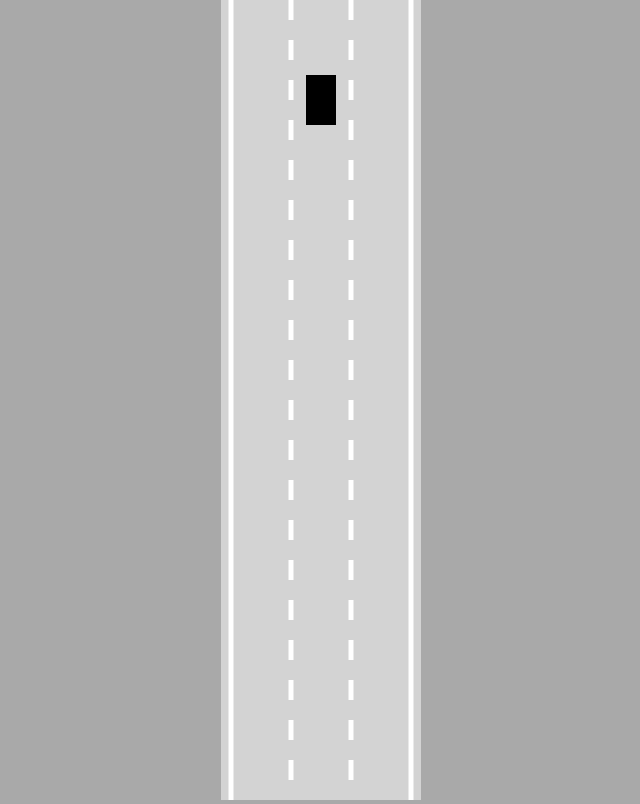
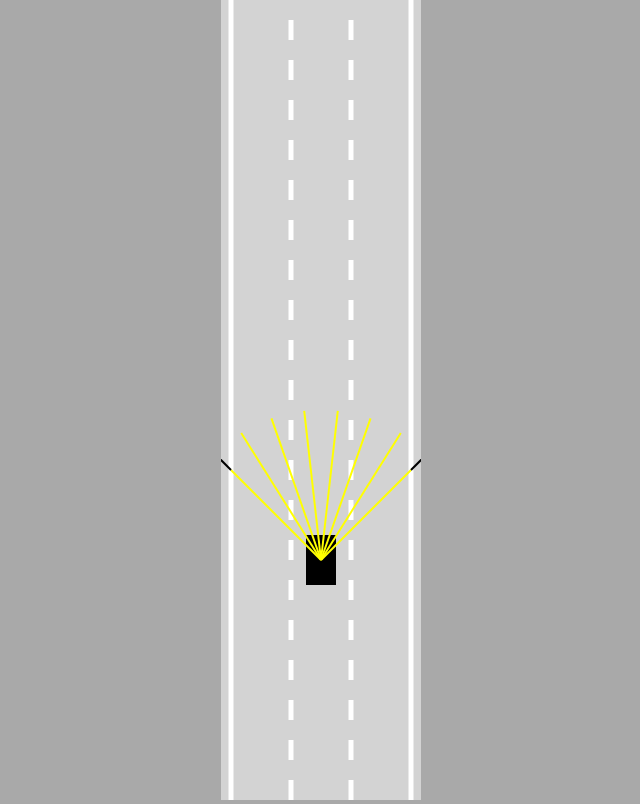
Before and after one commit to Alex-Lar/Self-Driving-Car, a plain HTML site: page index.html in a window 1280 px wide. Shown: the whole page, without its empty margins (319-959 px from the left). Drawn offline with Linux system fonts and the light colour scheme.

Commit message:
added sensor class

```diff
--- a/index.html
+++ b/index.html
@@ -7,6 +7,7 @@
     <body>
         <canvas id="myCanvas"></canvas>
 
+        <script src="js/sensor.js"></script>
         <script src="js/utils.js"></script>
         <script src="js/road.js"></script>
         <script src="js/controls.js"></script>
--- a/js/car.js
+++ b/js/car.js
@@ -12,11 +12,13 @@ class Car {
         this.friction = 0.05;       // Сопротивление
         this.angle = 0;
 
+        this.sensor = new Sensor(this);
         this.controls = new Controls();
     }
 
-    update() {
+    update(roadBorders) {
         this.#move();
+        this.sensor.update(roadBorders);
     }
 
     #move() {
@@ -70,5 +72,7 @@ class Car {
         );
 		ctx.fill();
         ctx.restore();
+
+        this.sensor.draw(ctx);
     }
 }
--- a/js/main.js
+++ b/js/main.js
@@ -5,13 +5,17 @@ const ctx = canvas.getContext("2d");
 const road = new Road(canvas.width/2, canvas.width*0.9);
 const car = new Car(road.getLaneCenter(1), 100, 30, 50);
 
-car.draw(ctx);
-
 animate();
 function animate() {
-    car.update();
+    car.update(road.borders);
     canvas.height = window.innerHeight;
+
+    ctx.save();
+    ctx.translate(0, -car.y + canvas.height*0.7);
+
     road.draw(ctx);
     car.draw(ctx);
+
+    ctx.restore();
     requestAnimationFrame(animate);
 }
--- a/js/road.js
+++ b/js/road.js
@@ -11,10 +11,22 @@ class Road {
         this.top = -infinity;
         this.bottom = infinity;
 
-        const topLeft = {x: this.left, y: this.top};
-        const topRight = {x: this.right, y: this.top};
-        const bottomLeft = {x: this.left, y: this.bottom};
-        const bottomRight = {x: this.right, y: this.bottom};
+        const topLeft = {
+            x: this.left,
+            y: this.top
+        };
+        const topRight = {
+            x: this.right,
+            y: this.top
+        };
+        const bottomLeft = {
+            x: this.left,
+            y: this.bottom
+        };
+        const bottomRight = {
+            x: this.right,
+            y: this.bottom
+        };
 
         this.borders = [
             [topLeft, bottomLeft],
@@ -23,32 +35,34 @@ class Road {
     }
 
     getLaneCenter(laneIndex) {
-        const laneWidth = this.width/this.laneCount;
-        return this.left+laneWidth/2+
-        Math.min(laneIndex, this.laneCount-1)*laneWidth;
+        const laneWidth = this.width / this.laneCount;
+        return this.left + laneWidth / 2 +
+            Math.min(laneIndex, this.laneCount - 1) * laneWidth;
     }
 
     draw(ctx) {
         ctx.lineWidth = 5;
         ctx.strokeStyle = "white";
 
-        for (let i = 0; i <= this.laneCount; i++) {
+        for (let i = 1; i <= this.laneCount - 1; i++) {
             const x = lerp(
                 this.left,
                 this.right,
                 i / this.laneCount
             )
-
-            if (i > 0 && i < this.laneCount) {
-                ctx.setLineDash([20,20]);
-            } else {
-                ctx.setLineDash([]);
-            }
-
+            ctx.setLineDash([20, 20]);
             ctx.beginPath();
             ctx.moveTo(x, this.top);
             ctx.lineTo(x, this.bottom);
             ctx.stroke();
         }
+
+        ctx.setLineDash([]);
+        this.borders.forEach(border => {
+            ctx.beginPath();
+            ctx.moveTo(border[0].x, border[0].y);
+            ctx.lineTo(border[1].x, border[1].y);
+            ctx.stroke();
+        })
     }
 }
--- /dev/null
+++ b/js/sensor.js
@@ -0,0 +1,99 @@
+class Sensor {
+    constructor(car) {
+        this.car = car;
+        this.rayCount = 8;
+        this.rayLength = 150;
+        this.raySpread = Math.PI / 2;
+
+        this.rays = [];
+        this.readings = [];
+    }
+
+    update(roadBorders) {
+        this.#castRays();
+        this.readings = [];
+        for (let i = 0; i < this.rays.length; i++) {
+            this.readings.push(
+                this.#getReading(this.rays[i], roadBorders)
+            );
+        }
+    }
+
+    #getReading(ray, roadBorders) {
+        let touches = [];
+        for (let i = 0; i < roadBorders.length; i++) {
+            const touch = getIntersection(
+                ray[0],
+                ray[1],
+                roadBorders[i][0],
+                roadBorders[i][1]
+            )
+            if (touch) {
+                touches.push(touch);
+            }
+        }
+
+        if (touches.length == 0) {
+            return null;
+        } else {
+            const offsets = touches.map(e => e.offset);
+            const minOffset = Math.min(...offsets);
+            return touches.find(e => e.offset == minOffset);
+        }
+    }
+
+    #castRays() {
+        this.rays = [];
+
+        for(let i = 0; i < this.rayCount; i++) {
+            const rayAngle = lerp(
+                this.raySpread/2,
+                -this.raySpread/2,
+                this.rayCount==1?0.5:i/(this.rayCount-1)
+            ) + this.car.angle;
+
+            const start = {x: this.car.x, y: this.car.y};
+            const end = {
+                x: this.car.x-
+                Math.sin(rayAngle)*this.rayLength,
+                y: this.car.y-
+                Math.cos(rayAngle)*this.rayLength
+            }
+            this.rays.push([start, end]);
+        }
+    }
+
+    draw(ctx) {
+        for (let i = 0; i < this.rayCount; i++) {
+            let end = this.rays[i][1];
+            if (this.readings[i]) {
+                end = this.readings[i];
+            }
+            ctx.beginPath();
+            ctx.lineWidth = 2;
+            ctx.strokeStyle="yellow";
+            ctx.moveTo(
+                this.rays[i][0].x,
+                this.rays[i][0].y
+            );
+            ctx.lineTo(
+                end.x,
+                end.y
+            );
+            ctx.stroke();
+
+            ctx.beginPath();
+            ctx.lineWidth = 2;
+            ctx.strokeStyle="black";
+            ctx.moveTo(
+                this.rays[i][1].x,
+                this.rays[i][1].y
+            );
+            ctx.lineTo(
+                end.x,
+                end.y
+            );
+            ctx.stroke();
+        }
+    }
+}
--- a/js/utils.js
+++ b/js/utils.js
@@ -1,3 +1,23 @@
 function lerp(A, B, t) {
     return A + (B - A) * t;
 }
+
+function getIntersection(A,B,C,D){
+    const tTop=(D.x-C.x)*(A.y-C.y)-(D.y-C.y)*(A.x-C.x);
+    const uTop=(C.y-A.y)*(A.x-B.x)-(C.x-A.x)*(A.y-B.y);
+    const bottom=(D.y-C.y)*(B.x-A.x)-(D.x-C.x)*(B.y-A.y);
+
+    if(bottom!=0){
+        const t=tTop/bottom;
+        const u=uTop/bottom;
+        if(t>=0 && t<=1 && u>=0 && u<=1){
+            return {
+                x:lerp(A.x,B.x,t),
+                y:lerp(A.y,B.y,t),
+                offset:t
+            }
+        }
+    }
+
+    return null;
+}
```
